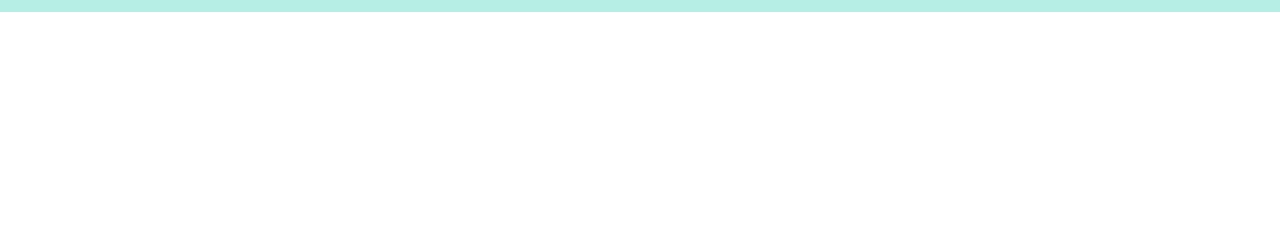
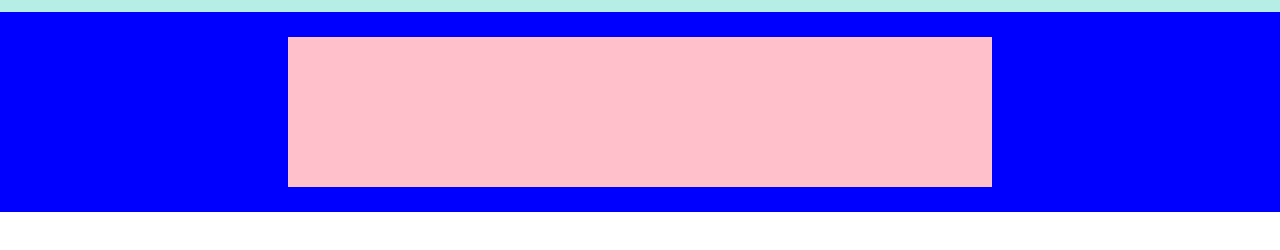
Before and after one commit to danieldorazio/htmlcss-struttura-discord, a plain HTML site: page index.html in a window 1280 px wide. Shown: the part 38-288 px from the top of the page. Drawn offline with Linux system fonts and the light colour scheme.

Commit message:
organizzazione, commento struttura

```diff
--- a/css/style.css
+++ b/css/style.css
@@ -35,3 +35,21 @@ header{
     width: 10%;
     text-align: end;
 }
+
+/* HERO */
+.hero{
+    min-height: 200px;
+    background-color: blue;
+}
+.hero-1{
+    min-height: 150px;
+    width: 55%;
+    background-color: pink;
+}
+/* SECTION ORRDER */
+
+/* SECTION NORMALE */
+
+/* SECTION 5DIV SHRINK */
+
+/* FOOTET SPACE-BETWEEN */
--- a/index.html
+++ b/index.html
@@ -16,10 +16,14 @@
     <!-- MAIN -->
     <main>
         <!-- HERO -->
-        <div class="hero">
+        <div class="hero container">
             <div class="hero-1"></div>
         </div>
+        <!-- SECTION 1,2,3 -->
 
+        <!-- <SECTION NORMALE -->
+        <!-- SECTION 5DIV SHRINK -->
+        <!-- footer space-between -->
 
     </main>
 
```
